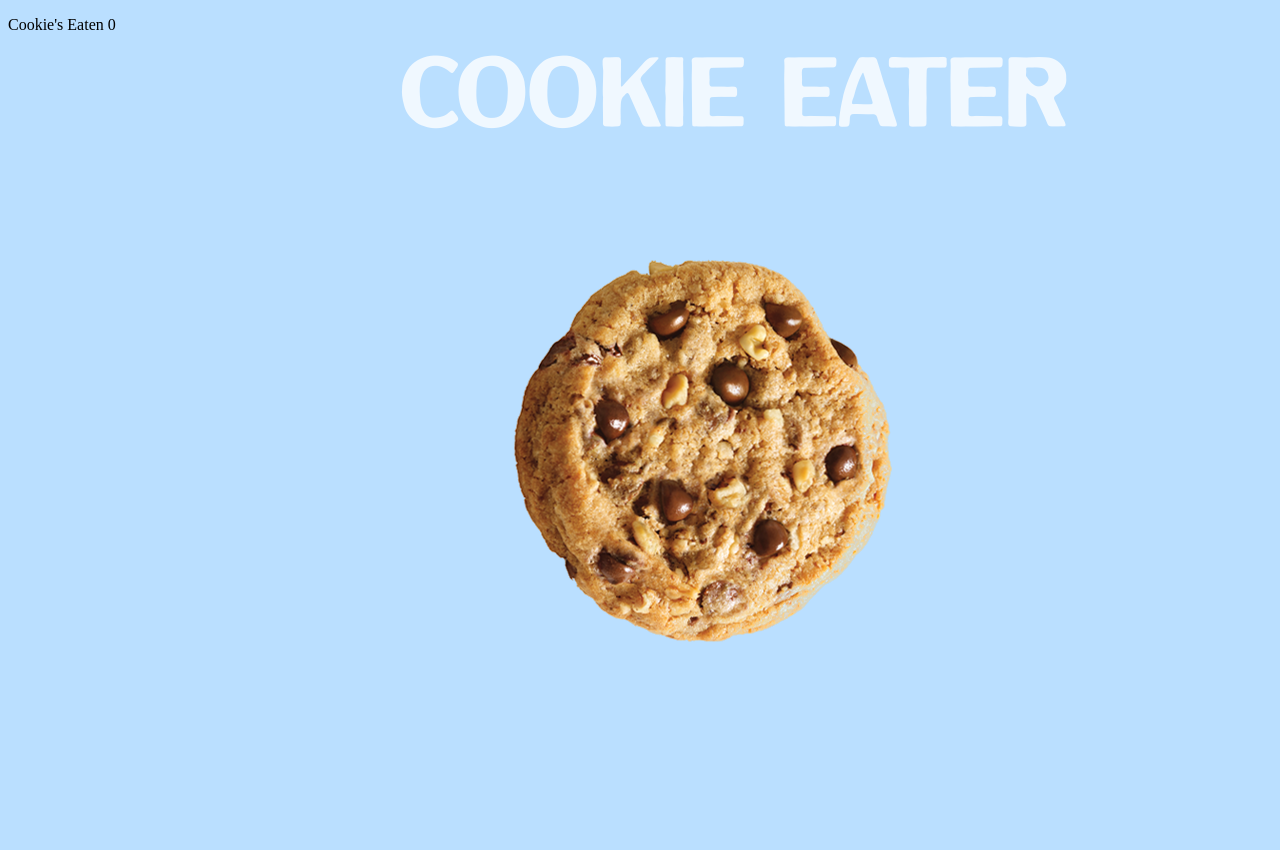
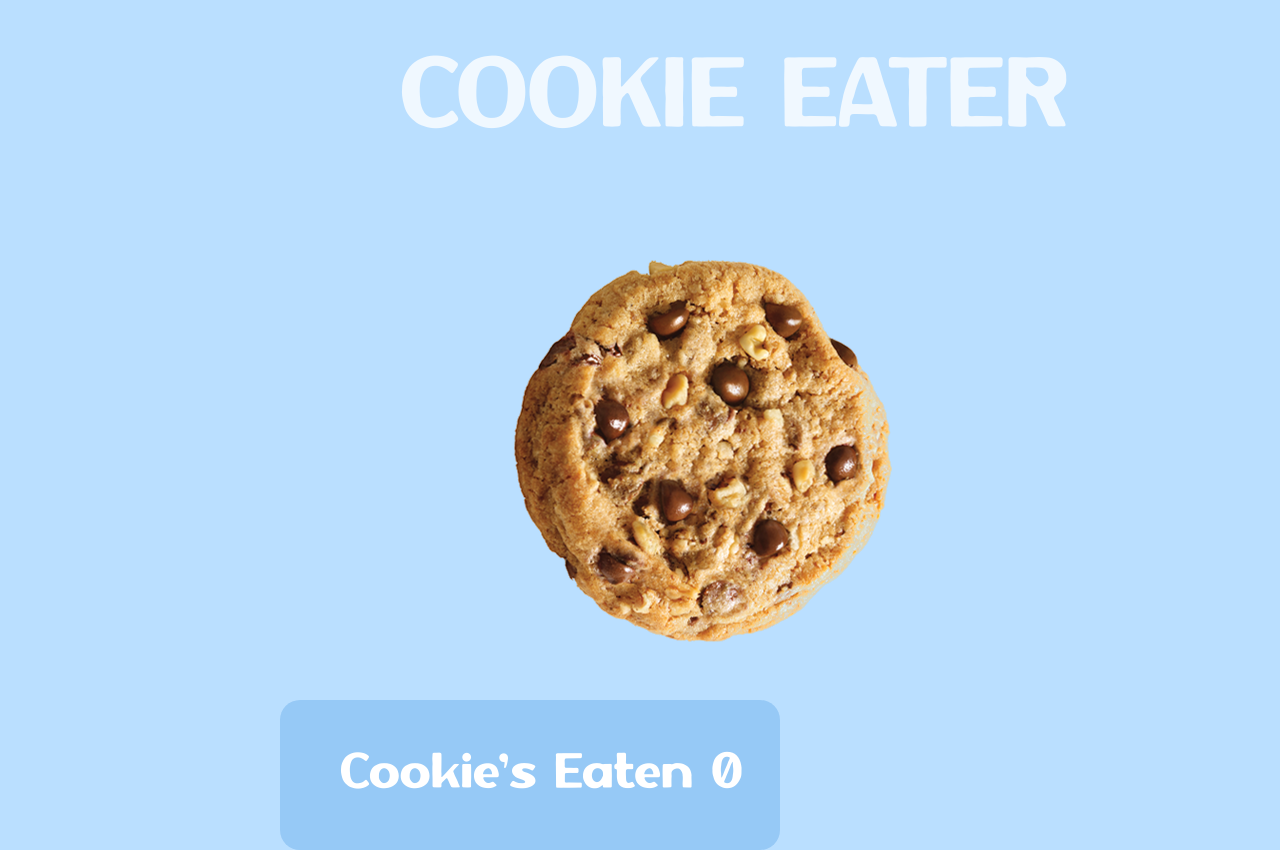
Before and after one commit to Komisch-cake3/Cookie-Eater, a plain HTML site: page index.html in a window 1280 px wide. Before the commit the page ends 800 px from the top, so only its background shows below. Drawn offline with Linux system fonts and the light colour scheme.

Commit message:
Created a counter holder to make it pertty

```diff
--- a/index.html
+++ b/index.html
@@ -11,7 +11,9 @@
     <header>COOKIE EATER</header>
     <img class = "cookie" id = "cookie" src = "Images/main.png">
     <audio id = "nom" src = "Audio/Nom.mp3"></audio>
-    <p id ="counter">Cookie's Eaten 0</p>
+    <div class="hold">
+    <p class = "count" id ="counter">Cookie's Eaten 0</p>
+    </div>
     <script src = "script.js"></script>
 </body>
 </html>
--- a/styles.css
+++ b/styles.css
@@ -32,3 +32,22 @@ header{
 .cookie:hover{
     transform: scale(1.05);
 }
+
+.hold{
+    height: 150px;
+    width: 500px;
+    background-color:rgb(150, 201, 246);
+    position: absolute;
+    border-radius: 20px;
+    top: 700px;
+    right: 500px;
+}
+
+.count{
+    font-family: "DISENZ", sans-serif;
+    font-size: 50px;
+    text-align: center;
+    color: white;
+    position: absolute;
+    left: 60px;
+}
```
